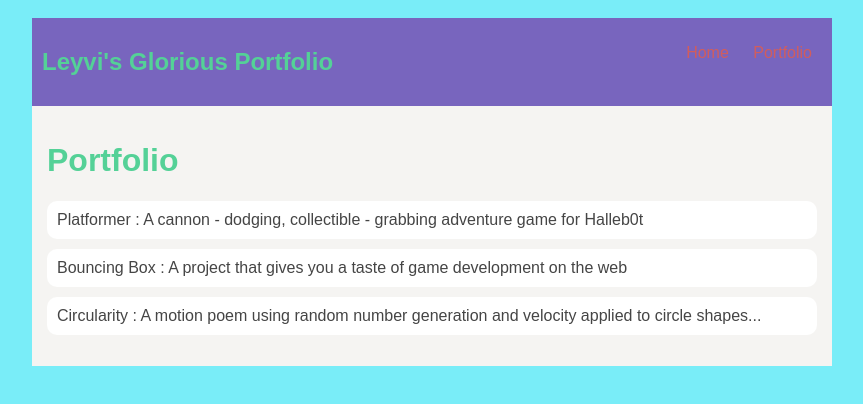
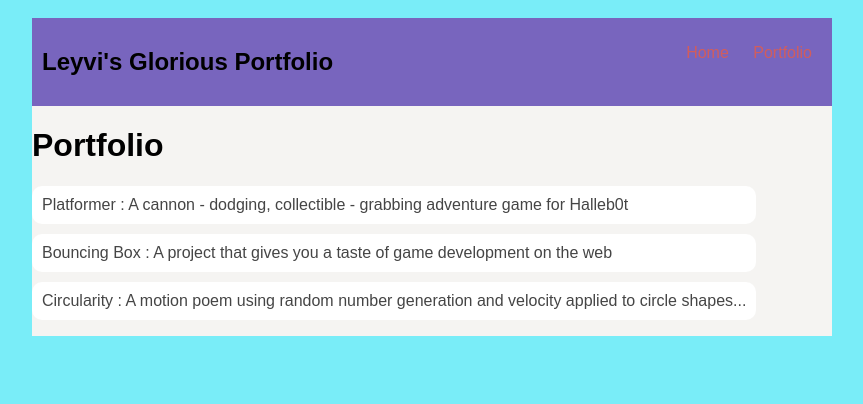
Before and after one commit to leyvihernandez/leyvihernandez.github.io, a plain HTML site: page portfolio.html in a window 1280 px wide. Shown: the whole page, without its empty margins (208-1071 px from the left). Drawn offline with Linux system fonts and the light colour scheme.

Commit message:
add portfolio.html file

```diff
--- a/portfolio.html
+++ b/portfolio.html
@@ -50,9 +50,9 @@
             background: rgb(245, 244, 242);
             display: flex;
         }
-        .content {
+
             /* portfolio styles */
-            content h1 {
+             h1 {
                 color: black;
             }
 
@@ -76,9 +76,6 @@
                 text-decoration: none;
                 color: #454545;
             }
-            flex: 1;
-            padding: 15px;
-        }
     </style>
 </head>
 <body>
```
